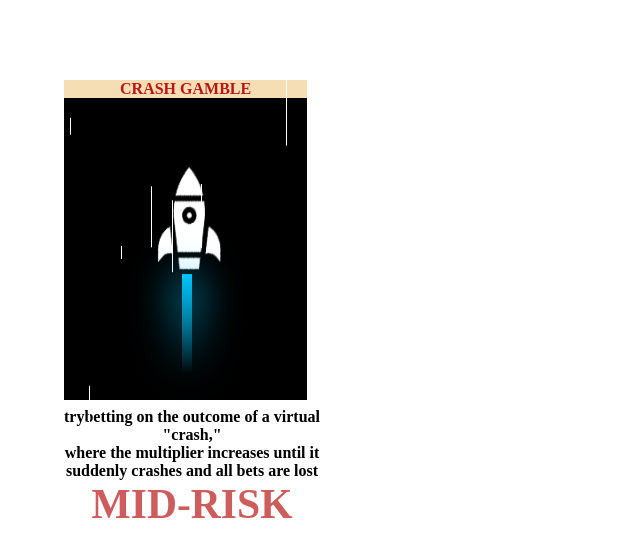
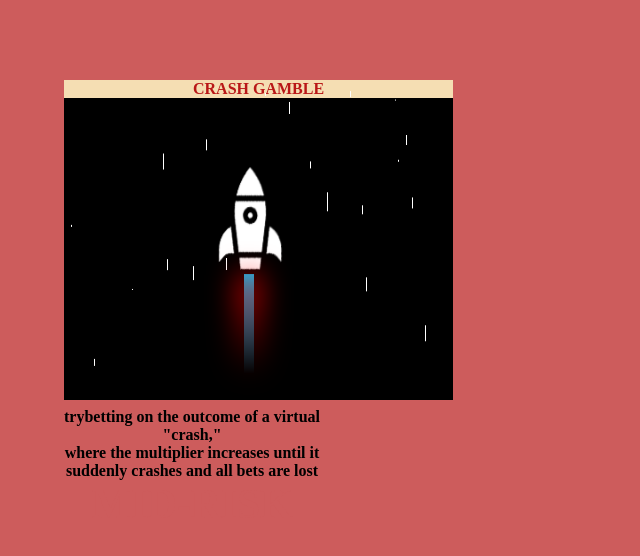
Before and after one commit to ivanyordanovgt/Brainzone, a React (Create React App) app in the folder brainzone/: page /odds-trainer in a window 1280 px wide. Shown: the top 556 px of the page, without its empty margins (0-640 px from the left). Built offline with nearby package versions, Linux system fonts and the light colour scheme.

Commit message:
Rocket fire adjustments

```diff
--- a/brainzone/src/components/OddsTrainer/OddsTrainer.js
+++ b/brainzone/src/components/OddsTrainer/OddsTrainer.js
@@ -17,12 +17,13 @@ export const OddsTrainer = () => {
             <h1>CRASH GAMBLE</h1>
           <div className={styles.rocketDiv}>
                     {[...Array(20).keys()].map(() => {
-                        let x = Math.floor(Math.random() * window.innerWidth*0.27)
-                        let h = Math.random() * 90 + 10;
+                        let x = Math.floor(Math.random() * window.innerWidth*0.32)
+                        let h = Math.random() * 20;
                         let duration = Math.random() * 1 + 0.2;
                         return <i style={{
                             left: `${x}px`,
                             width: `1px`,
+                            top: '1px',
                             height: `${h}px`,
                             animationDuration: `${duration}s`
                         }}></i>
--- a/brainzone/src/components/OddsTrainer/oddsTrainer.module.css
+++ b/brainzone/src/components/OddsTrainer/oddsTrainer.module.css
@@ -36,14 +36,14 @@
 
 .rocket {
     margin-top: 8vh;
-    margin-left: 7.3vw;
+    margin-left: 12vw;
 }
 
 .rocket::before{
     content: '';
     position: absolute;
     bottom: -100px;
-    left: 19.5%;
+    left: 13.4%;
     transform: translateX(-50%);
     width: 10px;
     height: 100px;
@@ -57,12 +57,12 @@
     content: '';
     position: absolute;
     bottom: -100px;
-    left: 19.5%;
+    left: 13.4%;
     transform: translateX(-50%);
     width: 20px;
     height: 100px;
-    background: linear-gradient(rgb(0, 200, 255), transparent);
-    filter: blur(20px)
+    background: linear-gradient(rgb(255, 0, 0), transparent);
+    filter: blur(15px)
 }
 
 .rocketDiv i {
@@ -74,7 +74,7 @@
 
 .rocketWrapper {
     position: relative;
-    width: 20%;
+    width: 32%;
     height: 40vh;
     background-color: black;
 
@@ -116,6 +116,11 @@
      }
 
      100% {
-        transform: translateY(70vh);
+        transform: translateY(35vh);
      }
 }
+
+
+body {
+    background-color: indianred;
+}
```
